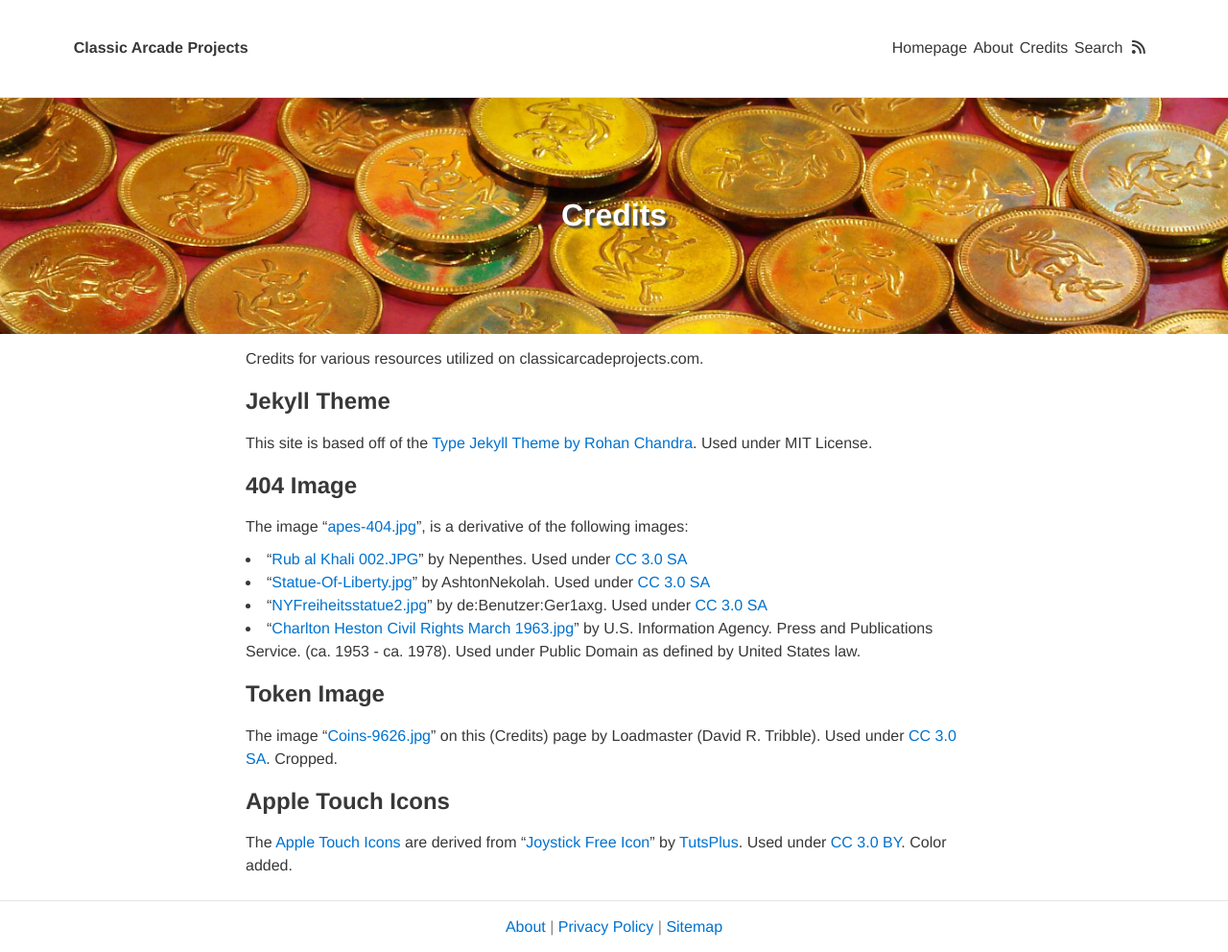
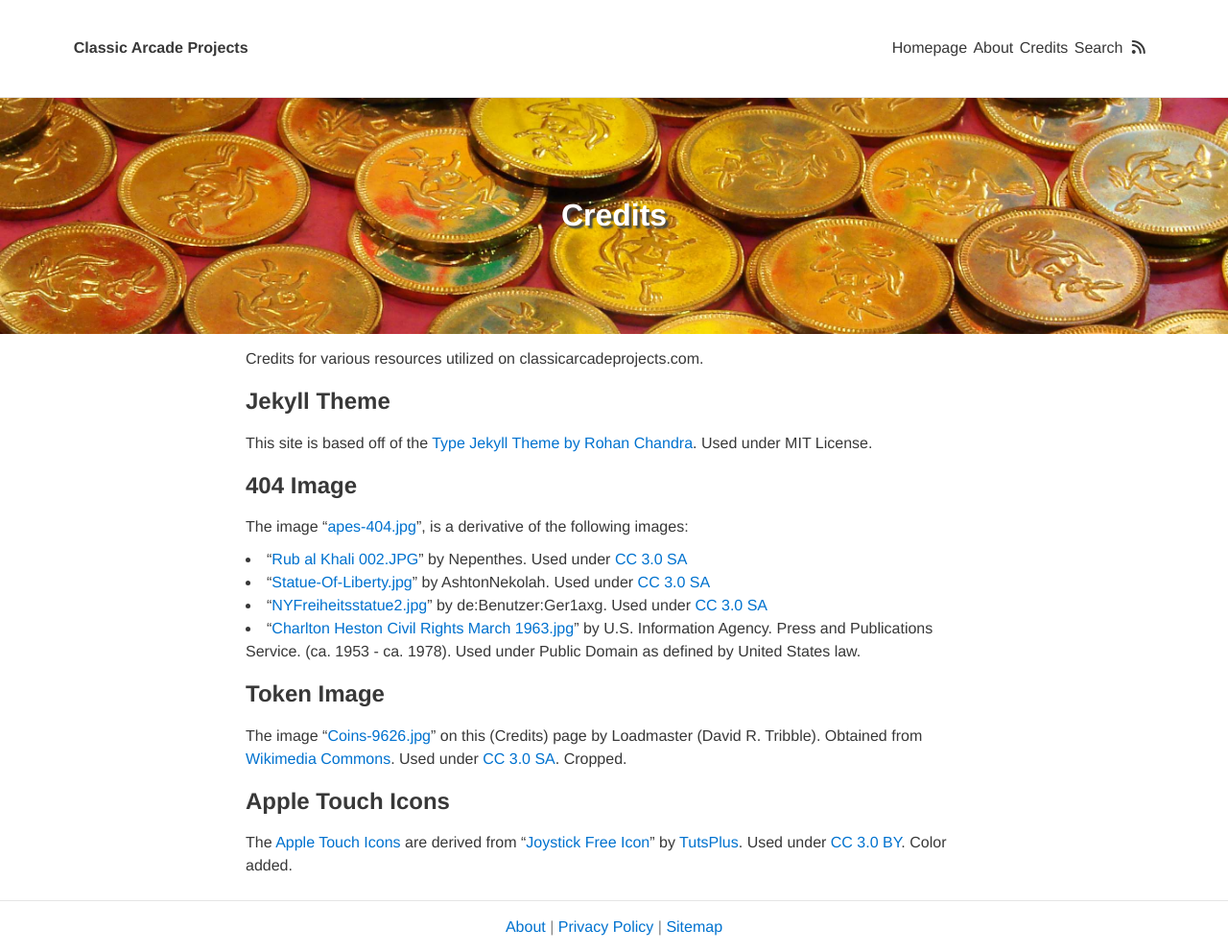
Before and after one commit to StilgarISCA/ClassicArcadeProjects, a Jekyll site: the page built from credits.md, in a window 1280 px wide. Shown: the whole page at 96% size. Built offline with Jekyll 4.4.1, drawn with Linux system fonts in a browser that asks for light colours; nearby versions of some CDN libraries.

Commit message:
Add origin of coin pic

```diff
--- a/credits.md
+++ b/credits.md
@@ -23,7 +23,7 @@ The image "[apes-404.jpg]({{ "/img/apes-404.jpg" | prepend: baseurl }})", is a d
 
 ### Token Image
 
-The image "[Coins-9626.jpg]({{ "/img/Coins-9626.jpg" | prepend: baseurl }})" on this (Credits) page by Loadmaster (David R. Tribble). Used under [CC 3.0 SA](https://creativecommons.org/licenses/by-sa/3.0/). Cropped.
+The image "[Coins-9626.jpg]("https://en.wikipedia.org/wiki/Token_coin#/media/File:Coins-9626.jpg")" on this (Credits) page by Loadmaster (David R. Tribble). Obtained from [Wikimedia Commons]("https://en.wikipedia.org/wiki/Token_coin#/media/File:Coins-9626.jpg"). Used under [CC 3.0 SA](https://creativecommons.org/licenses/by-sa/3.0/). Cropped.
 
 ### Apple Touch Icons
 
```
